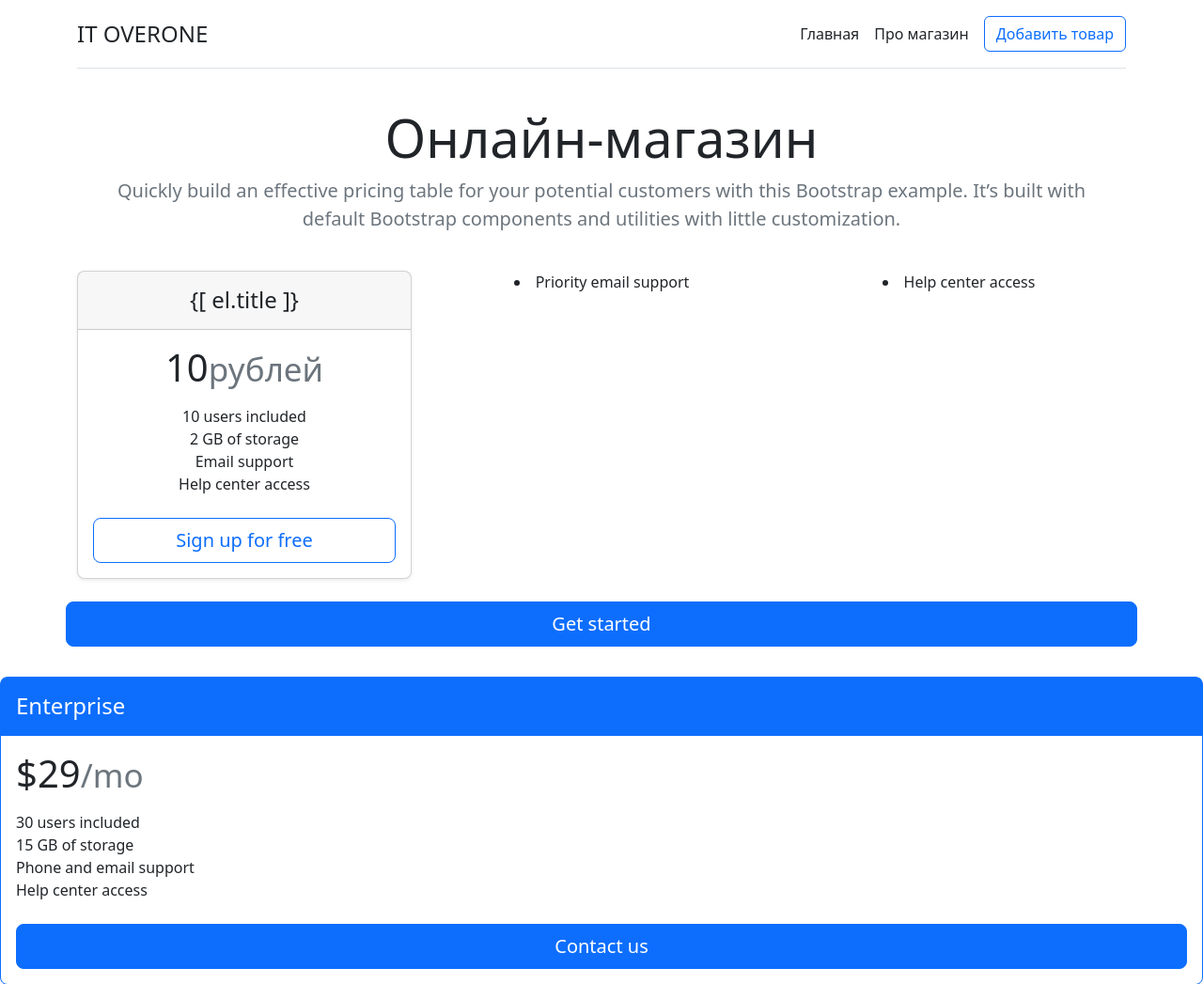
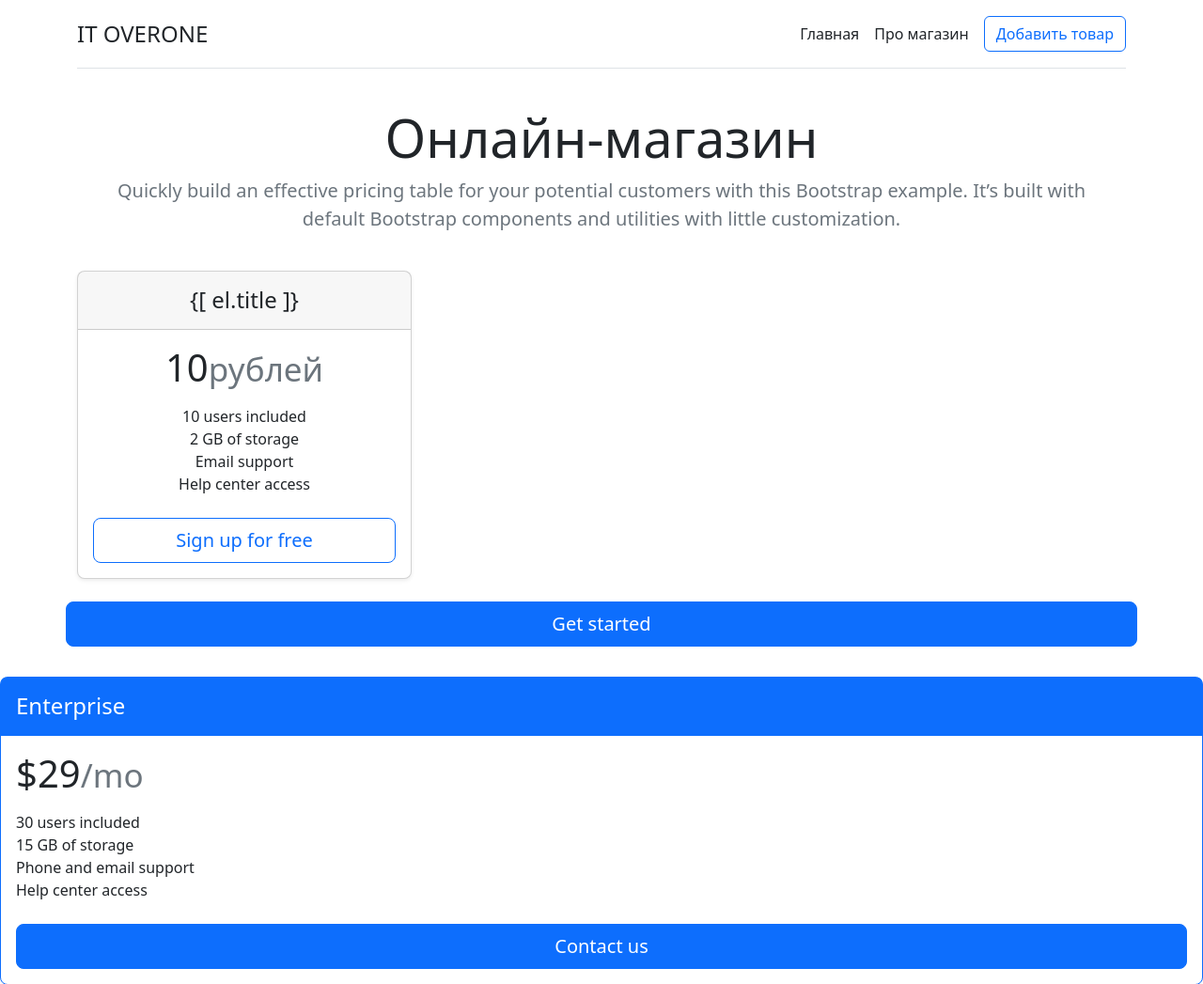
Before and after one commit to anastyadru/Flask_2, a Django app: template templates/index.html in a window 1280 px wide. Shown: the top 1047 px of the page at 94% size. Run offline with Django 4.2, Linux system fonts and the light colour scheme; the template is opened without the code that fills it: most values are stand-ins (such as "Sample title", 1, 10 or a date in 2020).

Commit message:
First commit

```diff
--- a/templates/index.html
+++ b/templates/index.html
@@ -34,8 +34,7 @@
           </div>
 
 
-                  <li>Priority email support</li>
-                  <li>Help center access</li>
+
                 </ul>
                 <button type="button" class="w-100 btn btn-lg btn-primary">Get started</button>
               </div>
```
